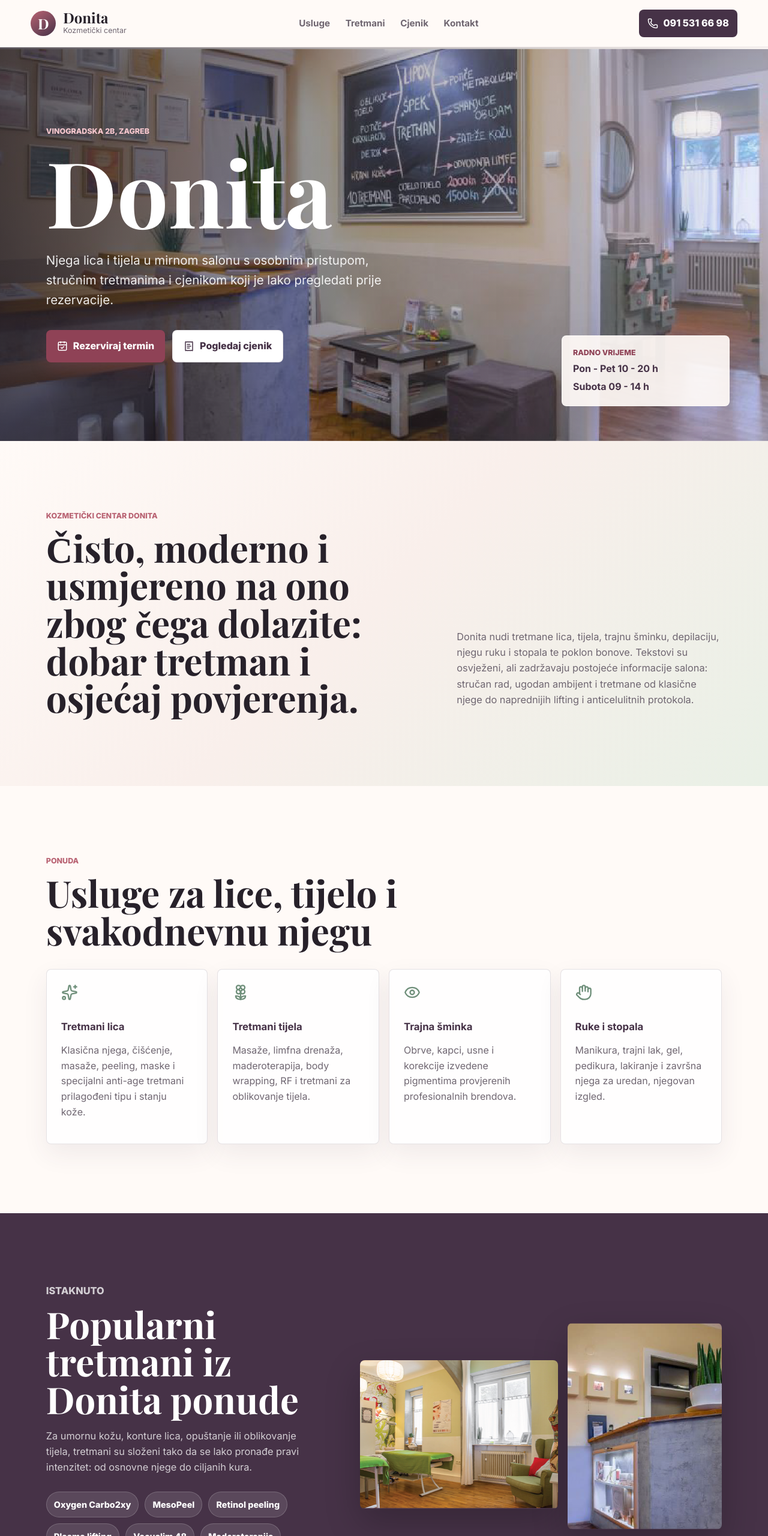
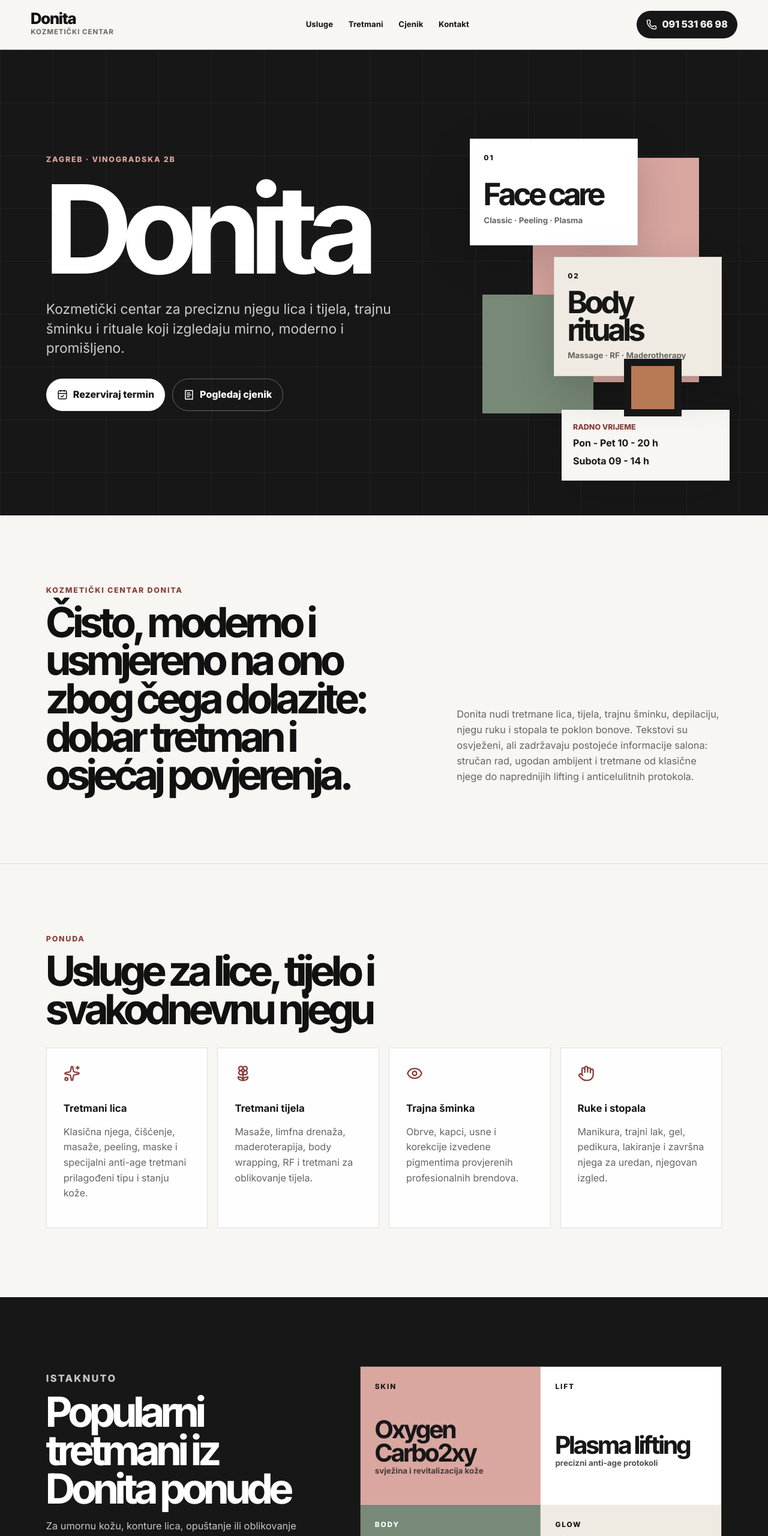
Before and after one commit to ivanorka/donita, a website: page index.html in a window 1280 px wide. Shown: the top 2560 px of the page at 60% size. Drawn offline with nearby package versions, Linux system fonts and the light colour scheme.

Commit message:
Redesign Donita visual identity

```diff
--- a/admin.html
+++ b/admin.html
@@ -7,7 +7,7 @@
     <title>Donita admin | Upiti</title>
     <link rel="preconnect" href="https://fonts.googleapis.com">
     <link rel="preconnect" href="https://fonts.gstatic.com" crossorigin>
-    <link href="https://fonts.googleapis.com/css2?family=Inter:wght@400;500;600;700;800&family=Playfair+Display:wght@600;700&display=swap" rel="stylesheet">
+    <link href="https://fonts.googleapis.com/css2?family=Inter+Tight:wght@400;500;600;700;800&family=Inter:wght@400;500;600;700;800&display=swap" rel="stylesheet">
     <link rel="stylesheet" href="styles.css">
     <script src="https://unpkg.com/lucide@latest/dist/umd/lucide.min.js" defer></script>
     <script src="admin.js" defer></script>
@@ -16,7 +16,6 @@
     <main class="admin-shell">
       <section class="admin-hero">
         <a class="brand" href="/">
-          <span class="brand-mark">D</span>
           <span>
             <strong>Donita</strong>
             <small>Admin upiti</small>
--- a/index.html
+++ b/index.html
@@ -7,7 +7,7 @@
     <title>Donita | Kozmetički centar Zagreb</title>
     <link rel="preconnect" href="https://fonts.googleapis.com">
     <link rel="preconnect" href="https://fonts.gstatic.com" crossorigin>
-    <link href="https://fonts.googleapis.com/css2?family=Inter:wght@400;500;600;700;800&family=Playfair+Display:wght@600;700&display=swap" rel="stylesheet">
+    <link href="https://fonts.googleapis.com/css2?family=Inter+Tight:wght@400;500;600;700;800&family=Inter:wght@400;500;600;700;800&display=swap" rel="stylesheet">
     <link rel="stylesheet" href="styles.css">
     <script src="https://unpkg.com/lucide@latest/dist/umd/lucide.min.js" defer></script>
     <script src="script.js" defer></script>
@@ -15,7 +15,6 @@
   <body>
     <header class="site-header">
       <a class="brand" href="#top" aria-label="Donita naslovna">
-        <span class="brand-mark">D</span>
         <span>
           <strong>Donita</strong>
           <small>Kozmetički centar</small>
@@ -38,13 +37,10 @@
 
     <main id="top">
       <section class="hero" aria-labelledby="hero-title">
-        <div class="hero-media" aria-hidden="true">
-          <img src="assets/donita-slider-01.png" alt="">
-        </div>
         <div class="hero-content">
-          <p class="eyebrow">Vinogradska 2b, Zagreb</p>
+          <p class="eyebrow">Zagreb · Vinogradska 2b</p>
           <h1 id="hero-title">Donita</h1>
-          <p class="hero-copy">Njega lica i tijela u mirnom salonu s osobnim pristupom, stručnim tretmanima i cjenikom koji je lako pregledati prije rezervacije.</p>
+          <p class="hero-copy">Kozmetički centar za preciznu njegu lica i tijela, trajnu šminku i rituale koji izgledaju mirno, moderno i promišljeno.</p>
           <div class="hero-actions">
             <a class="button primary" href="#kontakt">
               <i data-lucide="calendar-check"></i>
@@ -55,6 +51,19 @@
               Pogledaj cjenik
             </a>
           </div>
+        </div>
+        <div class="hero-visual" aria-hidden="true">
+          <div class="visual-card visual-card-main">
+            <span>01</span>
+            <strong>Face care</strong>
+            <small>Classic · Peeling · Plasma</small>
+          </div>
+          <div class="visual-card visual-card-accent">
+            <span>02</span>
+            <strong>Body rituals</strong>
+            <small>Massage · RF · Maderotherapy</small>
+          </div>
+          <div class="visual-swatch"></div>
         </div>
         <div class="hero-panel">
           <span>Radno vrijeme</span>
@@ -114,9 +123,27 @@
             <span>Maderoterapija</span>
           </div>
         </div>
-        <div class="image-stack">
-          <img src="assets/donita-slider-03.png" alt="Prostor kozmetičkog centra Donita">
-          <img src="assets/donita-slider-05.png" alt="Detalj salona Donita">
+        <div class="treatment-board" aria-label="Istaknuti tretmani">
+          <article>
+            <span>SKIN</span>
+            <strong>Oxygen Carbo2xy</strong>
+            <small>svježina i revitalizacija kože</small>
+          </article>
+          <article>
+            <span>LIFT</span>
+            <strong>Plasma lifting</strong>
+            <small>precizni anti-age protokoli</small>
+          </article>
+          <article>
+            <span>BODY</span>
+            <strong>Maderoterapija</strong>
+            <small>oblikovanje i tonus tijela</small>
+          </article>
+          <article>
+            <span>GLOW</span>
+            <strong>MesoPeel</strong>
+            <small>nježnija obnova teksture</small>
+          </article>
         </div>
       </section>
 
--- a/styles.css
+++ b/styles.css
@@ -1,16 +1,19 @@
 :root {
-  --ink: #27212a;
-  --muted: #6f6671;
-  --paper: #fffaf7;
-  --soft: #f7ece8;
-  --rose: #b96373;
-  --rose-deep: #8f4256;
-  --sage: #6f8f7a;
-  --mint: #dfeadd;
-  --plum: #463247;
-  --gold: #c79b58;
-  --line: rgba(70, 50, 71, 0.14);
-  --shadow: 0 24px 70px rgba(70, 50, 71, 0.14);
+  --ink: #111111;
+  --muted: #68645f;
+  --paper: #f7f6f2;
+  --surface: #ffffff;
+  --soft: #eee8df;
+  --blush: #d9a6a0;
+  --rose: #b96c65;
+  --rose-deep: #8b3f3a;
+  --sage: #788977;
+  --clay: #b87955;
+  --charcoal: #171717;
+  --plum: #171717;
+  --gold: #b87955;
+  --line: rgba(17, 17, 17, 0.13);
+  --shadow: 0 28px 80px rgba(17, 17, 17, 0.12);
 }
 
 * {
@@ -53,44 +56,35 @@ textarea {
   grid-template-columns: auto 1fr auto;
   align-items: center;
   gap: 22px;
-  padding: 16px clamp(18px, 4vw, 58px);
-  background: rgba(255, 250, 247, 0.9);
+  padding: 18px clamp(18px, 4vw, 58px);
+  background: rgba(247, 246, 242, 0.88);
   border-bottom: 1px solid var(--line);
-  backdrop-filter: blur(18px);
+  backdrop-filter: blur(22px);
 }
 
 .brand {
   display: inline-flex;
   align-items: center;
-  gap: 12px;
   min-width: 180px;
-}
-
-.brand-mark {
-  display: grid;
-  width: 42px;
-  height: 42px;
-  place-items: center;
-  border-radius: 50%;
-  color: #fff;
-  background: linear-gradient(145deg, var(--rose), var(--plum));
-  font-family: "Playfair Display", serif;
-  font-size: 1.5rem;
-  font-weight: 700;
 }
 
 .brand strong,
 .site-footer strong {
   display: block;
-  font-family: "Playfair Display", serif;
-  font-size: 1.5rem;
-  line-height: 1;
+  font-family: "Inter Tight", Inter, sans-serif;
+  font-size: 1.62rem;
+  font-weight: 800;
+  letter-spacing: -0.03em;
+  line-height: 0.95;
 }
 
 .brand small {
   display: block;
   color: var(--muted);
-  font-size: 0.78rem;
+  font-size: 0.72rem;
+  font-weight: 700;
+  letter-spacing: 0.08em;
+  text-transform: uppercase;
 }
 
 .main-nav {
@@ -98,9 +92,10 @@ textarea {
   display: flex;
   align-items: center;
   gap: clamp(12px, 2vw, 28px);
-  color: var(--muted);
-  font-size: 0.95rem;
+  color: var(--ink);
+  font-size: 0.82rem;
   font-weight: 700;
+  letter-spacing: 0.01em;
 }
 
 .main-nav a,
@@ -110,7 +105,7 @@ textarea {
 
 .main-nav a:hover,
 .site-footer a:hover {
-  color: var(--rose-deep);
+  color: var(--rose);
 }
 
 .header-cta,
@@ -121,16 +116,16 @@ textarea {
   gap: 9px;
   min-height: 44px;
   border: 0;
-  border-radius: 8px;
+  border-radius: 999px;
   cursor: pointer;
   font-weight: 800;
   transition: transform 0.2s ease, box-shadow 0.2s ease, background 0.2s ease;
 }
 
 .header-cta {
-  padding: 10px 14px;
+  padding: 10px 16px;
   color: #fff;
-  background: var(--plum);
+  background: var(--charcoal);
 }
 
 .button {
@@ -139,13 +134,13 @@ textarea {
 
 .button.primary {
   color: #fff;
-  background: var(--rose-deep);
-  box-shadow: 0 12px 28px rgba(143, 66, 86, 0.22);
+  background: var(--charcoal);
+  box-shadow: 0 18px 42px rgba(17, 17, 17, 0.18);
 }
 
 .button.secondary {
-  color: var(--plum);
-  background: #fff;
+  color: var(--charcoal);
+  background: transparent;
   border: 1px solid var(--line);
 }
 
@@ -182,56 +177,45 @@ textarea {
   height: 44px;
   place-items: center;
   color: var(--plum);
-  background: #fff;
+  background: var(--surface);
   border: 1px solid var(--line);
-  border-radius: 8px;
+  border-radius: 999px;
 }
 
 .hero {
   position: relative;
   display: grid;
-  min-height: clamp(610px, 82vh, 760px);
+  grid-template-columns: minmax(0, 1.08fr) minmax(330px, 0.72fr);
+  gap: clamp(28px, 6vw, 92px);
+  min-height: clamp(660px, 86vh, 820px);
   align-items: center;
-  padding: clamp(72px, 9vw, 126px) clamp(18px, 6vw, 88px);
+  padding: clamp(86px, 10vw, 140px) clamp(18px, 6vw, 88px);
   overflow: hidden;
   isolation: isolate;
-}
-
-.hero-media {
-  position: absolute;
-  inset: 0;
-  z-index: -2;
-}
-
-.hero-media::after {
-  position: absolute;
-  inset: 0;
-  content: "";
-  background: linear-gradient(90deg, rgba(39, 33, 42, 0.78), rgba(39, 33, 42, 0.34) 46%, rgba(255, 250, 247, 0.3));
-}
-
-.hero-media img {
-  width: 100%;
-  height: 100%;
-  object-fit: cover;
+  color: #fff;
+  background:
+    linear-gradient(90deg, rgba(255,255,255,0.05) 1px, transparent 1px),
+    linear-gradient(180deg, rgba(255,255,255,0.05) 1px, transparent 1px),
+    var(--charcoal);
+  background-size: 88px 88px;
 }
 
 .hero-content {
-  max-width: 690px;
+  max-width: 760px;
   color: #fff;
 }
 
 .eyebrow {
   margin: 0 0 12px;
-  color: var(--rose);
+  color: var(--rose-deep);
   font-size: 0.78rem;
-  font-weight: 900;
-  letter-spacing: 0;
+  font-weight: 800;
+  letter-spacing: 0.14em;
   text-transform: uppercase;
 }
 
 .hero .eyebrow {
-  color: #f6c7ce;
+  color: var(--blush);
 }
 
 h1,
@@ -244,16 +228,17 @@ p {
 h1,
 h2 {
   margin: 0;
-  font-family: "Playfair Display", serif;
-  line-height: 1.02;
+  font-family: "Inter Tight", Inter, sans-serif;
+  letter-spacing: -0.065em;
+  line-height: 0.92;
 }
 
 h1 {
-  font-size: clamp(4.2rem, 12vw, 9.5rem);
+  font-size: clamp(5rem, 16vw, 13rem);
 }
 
 h2 {
-  font-size: clamp(2rem, 4.8vw, 4.3rem);
+  font-size: clamp(2.25rem, 5.4vw, 5.3rem);
 }
 
 h3 {
@@ -264,10 +249,11 @@ h3 {
 }
 
 .hero-copy {
-  max-width: 590px;
+  max-width: 640px;
   margin: 22px 0 0;
-  color: rgba(255, 255, 255, 0.9);
-  font-size: clamp(1.05rem, 2vw, 1.28rem);
+  color: rgba(255, 255, 255, 0.78);
+  font-size: clamp(1.12rem, 2vw, 1.42rem);
+  line-height: 1.45;
 }
 
 .hero-actions {
@@ -275,6 +261,21 @@ h3 {
   flex-wrap: wrap;
   gap: 12px;
   margin-top: 34px;
+}
+
+.hero-actions .button.primary {
+  color: var(--charcoal);
+  background: #fff;
+  box-shadow: none;
+}
+
+.hero-actions .button.secondary {
+  color: #fff;
+  border-color: rgba(255, 255, 255, 0.34);
+}
+
+.hero-actions .button.secondary:hover {
+  background: rgba(255, 255, 255, 0.08);
 }
 
 .hero-panel {
@@ -285,10 +286,10 @@ h3 {
   gap: 4px;
   width: min(280px, calc(100% - 36px));
   padding: 18px;
-  color: var(--plum);
-  background: rgba(255, 250, 247, 0.92);
-  border: 1px solid rgba(255, 255, 255, 0.52);
-  border-radius: 8px;
+  color: var(--charcoal);
+  background: var(--paper);
+  border: 1px solid rgba(255, 255, 255, 0.28);
+  border-radius: 0;
   box-shadow: var(--shadow);
 }
 
@@ -297,6 +298,84 @@ h3 {
   font-size: 0.78rem;
   font-weight: 900;
   text-transform: uppercase;
+}
+
+.hero-visual {
+  position: relative;
+  min-height: 520px;
+}
+
+.hero-visual::before {
+  position: absolute;
+  inset: 10% 9% auto auto;
+  width: min(66%, 360px);
+  height: 72%;
+  content: "";
+  background: var(--blush);
+}
+
+.hero-visual::after {
+  position: absolute;
+  inset: auto auto 8% 5%;
+  width: 44%;
+  height: 38%;
+  content: "";
+  background: var(--sage);
+}
+
+.visual-card {
+  position: absolute;
+  z-index: 1;
+  display: grid;
+  gap: 10px;
+  width: min(280px, 74%);
+  min-height: 178px;
+  padding: 22px;
+  color: var(--charcoal);
+  background: var(--surface);
+  border: 1px solid rgba(17, 17, 17, 0.12);
+  box-shadow: 0 24px 70px rgba(0, 0, 0, 0.18);
+}
+
+.visual-card-main {
+  top: 4%;
+  left: 0;
+}
+
+.visual-card-accent {
+  right: 0;
+  bottom: 20%;
+  background: #f0ebe2;
+}
+
+.visual-card span {
+  font-size: 0.74rem;
+  font-weight: 900;
+  letter-spacing: 0.16em;
+}
+
+.visual-card strong {
+  align-self: end;
+  font-family: "Inter Tight", Inter, sans-serif;
+  font-size: clamp(2rem, 4vw, 3.4rem);
+  letter-spacing: -0.06em;
+  line-height: 0.9;
+}
+
+.visual-card small {
+  color: var(--muted);
+  font-weight: 700;
+}
+
+.visual-swatch {
+  position: absolute;
+  right: 16%;
+  bottom: 7%;
+  z-index: 2;
+  width: 96px;
+  height: 96px;
+  background: var(--clay);
+  border: 12px solid var(--charcoal);
 }
 
 .section-pad {
@@ -308,7 +387,8 @@ h3 {
   grid-template-columns: minmax(0, 1.1fr) minmax(280px, 0.8fr);
   gap: clamp(26px, 6vw, 80px);
   align-items: end;
-  background: linear-gradient(135deg, #fffaf7 0%, #f9efeb 48%, #e9f0e6 100%);
+  background: var(--paper);
+  border-bottom: 1px solid var(--line);
 }
 
 .intro p:last-child,
@@ -343,22 +423,28 @@ h3 {
 .price-card,
 .contact-card,
 .booking-form {
-  background: rgba(255, 255, 255, 0.82);
+  background: rgba(255, 255, 255, 0.9);
   border: 1px solid var(--line);
-  border-radius: 8px;
-  box-shadow: 0 16px 42px rgba(70, 50, 71, 0.08);
+  border-radius: 0;
+  box-shadow: none;
 }
 
 .service-grid article {
-  min-height: 250px;
-  padding: 24px;
+  min-height: 280px;
+  padding: 28px;
+  transition: transform 0.2s ease, background 0.2s ease;
+}
+
+.service-grid article:hover {
+  transform: translateY(-4px);
+  background: #f0ebe2;
 }
 
 .service-grid svg {
   width: 28px;
   height: 28px;
   margin-bottom: 26px;
-  color: var(--sage);
+  color: var(--rose-deep);
 }
 
 .service-grid p {
@@ -372,7 +458,7 @@ h3 {
   align-items: center;
   padding: clamp(64px, 9vw, 116px) clamp(18px, 6vw, 88px);
   color: #fff;
-  background: var(--plum);
+  background: var(--charcoal);
 }
 
 .feature-band h2 {
@@ -393,35 +479,76 @@ h3 {
 .chips span {
   padding: 9px 12px;
   color: #fff;
-  background: rgba(255, 255, 255, 0.11);
+  background: rgba(255, 255, 255, 0.08);
   border: 1px solid rgba(255, 255, 255, 0.18);
   border-radius: 999px;
   font-size: 0.9rem;
   font-weight: 800;
 }
 
-.image-stack {
+.treatment-board {
   display: grid;
-  grid-template-columns: 1fr 0.78fr;
-  gap: 16px;
-  align-items: end;
+  grid-template-columns: repeat(2, minmax(0, 1fr));
+  border: 1px solid rgba(255, 255, 255, 0.18);
 }
 
-.image-stack img {
-  width: 100%;
-  aspect-ratio: 4 / 3;
-  object-fit: cover;
-  border-radius: 8px;
-  box-shadow: 0 22px 58px rgba(0, 0, 0, 0.22);
+.treatment-board article {
+  display: grid;
+  min-height: 230px;
+  padding: 24px;
+  border-right: 1px solid rgba(255, 255, 255, 0.18);
+  border-bottom: 1px solid rgba(255, 255, 255, 0.18);
 }
 
-.image-stack img:last-child {
-  aspect-ratio: 3 / 4;
-  margin-bottom: -34px;
+.treatment-board article:nth-child(2n) {
+  border-right: 0;
+}
+
+.treatment-board article:nth-last-child(-n + 2) {
+  border-bottom: 0;
+}
+
+.treatment-board article:nth-child(1) {
+  background: var(--blush);
+  color: var(--charcoal);
+}
+
+.treatment-board article:nth-child(2) {
+  background: #fff;
+  color: var(--charcoal);
+}
+
+.treatment-board article:nth-child(3) {
+  background: var(--sage);
+  color: #fff;
+}
+
+.treatment-board article:nth-child(4) {
+  background: #f0ebe2;
+  color: var(--charcoal);
+}
+
+.treatment-board span {
+  font-size: 0.74rem;
+  font-weight: 900;
+  letter-spacing: 0.16em;
+}
+
+.treatment-board strong {
+  align-self: end;
+  font-family: "Inter Tight", Inter, sans-serif;
+  font-size: clamp(1.8rem, 3.2vw, 3rem);
+  letter-spacing: -0.05em;
+  line-height: 0.95;
+}
+
+.treatment-board small {
+  opacity: 0.75;
+  font-weight: 700;
 }
 
 .price-section {
-  background: #fffaf7;
+  background: var(--paper);
 }
 
 .price-toolbar {
@@ -434,9 +561,9 @@ h3 {
   align-items: center;
   padding: 14px;
   margin-bottom: 18px;
-  background: rgba(255, 250, 247, 0.94);
+  background: rgba(247, 246, 242, 0.94);
   border: 1px solid var(--line);
-  border-radius: 8px;
+  border-radius: 0;
   backdrop-filter: blur(16px);
 }
 
@@ -459,7 +586,7 @@ h3 {
   min-height: 38px;
   padding: 8px 12px;
   color: var(--plum);
-  background: #fff;
+  background: transparent;
   border: 1px solid var(--line);
   border-radius: 999px;
   cursor: pointer;
@@ -469,8 +596,8 @@ h3 {
 
 .filter-tabs button.active {
   color: #fff;
-  background: var(--sage);
-  border-color: var(--sage);
+  background: var(--charcoal);
+  border-color: var(--charcoal);
 }
 
 .price-grid {
@@ -480,7 +607,7 @@ h3 {
 }
 
 .price-card {
-  padding: 22px;
+  padding: 24px;
 }
 
 .price-card[hidden] {
@@ -510,7 +637,7 @@ h3 {
 }
 
 .price-card strong {
-  color: var(--rose-deep);
+  color: var(--charcoal);
   white-space: nowrap;
 }
 
@@ -535,7 +662,8 @@ h3 {
   justify-content: space-between;
   gap: 24px;
   padding: clamp(44px, 7vw, 72px) clamp(18px, 6vw, 88px);
-  background: linear-gradient(135deg, var(--mint), #fff4ef 62%, #f2dfd9);
+  color: var(--charcoal);
+  background: var(--blush);
 }
 
 .gift-band div {
@@ -546,7 +674,7 @@ h3 {
   display: grid;
   grid-template-columns: minmax(0, 0.85fr) minmax(320px, 1fr);
   gap: 18px;
-  background: #f7ece8;
+  background: #efede7;
 }
 
 .contact-card,
@@ -593,7 +721,7 @@ h3 {
   color: var(--ink);
   background: #fff;
   border: 1px solid var(--line);
-  border-radius: 8px;
+  border-radius: 0;
   outline: 0;
 }
 
@@ -634,12 +762,12 @@ h3 {
   gap: 18px;
   padding: 26px clamp(18px, 6vw, 88px);
   color: rgba(255, 255, 255, 0.8);
-  background: var(--plum);
+  background: var(--charcoal);
 }
 
 .admin-page {
   min-height: 100vh;
-  background: linear-gradient(135deg, #fffaf7 0%, #f7ece8 54%, #dfeadd 100%);
+  background: var(--paper);
 }
 
 .admin-shell {
@@ -670,8 +798,9 @@ h3 {
 .admin-login h1,
 .admin-panel h1 {
   margin: 0;
-  font-family: "Playfair Display", serif;
+  font-family: "Inter Tight", Inter, sans-serif;
   font-size: clamp(2.4rem, 6vw, 5.4rem);
+  letter-spacing: -0.06em;
   line-height: 1;
 }
 
@@ -689,7 +818,7 @@ h3 {
   padding: 22px;
   background: rgba(255, 255, 255, 0.86);
   border: 1px solid var(--line);
-  border-radius: 8px;
+  border-radius: 0;
   box-shadow: 0 16px 42px rgba(70, 50, 71, 0.08);
 }
 
@@ -751,7 +880,7 @@ h3 {
   gap: 4px 12px;
   padding: 12px;
   border: 1px solid var(--line);
-  border-radius: 8px;
+  border-radius: 0;
 }
 
 .email-statuses li.sent {
@@ -815,7 +944,7 @@ h3 {
     padding: 18px;
     background: #fff;
     border: 1px solid var(--line);
-    border-radius: 8px;
+    border-radius: 0;
     box-shadow: var(--shadow);
   }
 
@@ -834,8 +963,14 @@ h3 {
   }
 
   .hero {
-    min-height: 660px;
+    grid-template-columns: 1fr;
+    min-height: auto;
     align-items: start;
+    padding-bottom: 220px;
+  }
+
+  .hero-visual {
+    min-height: 360px;
   }
 
   .hero-panel {
@@ -847,6 +982,12 @@ h3 {
 }
 
 @media (max-width: 640px) {
+  h2 {
+    font-size: clamp(2.05rem, 13vw, 3.5rem);
+    letter-spacing: -0.052em;
+    line-height: 0.98;
+  }
+
   .service-grid,
   .price-grid {
     grid-template-columns: 1fr;
@@ -861,12 +1002,27 @@ h3 {
     display: grid;
   }
 
-  .image-stack {
+  .treatment-board {
     grid-template-columns: 1fr;
   }
 
-  .image-stack img:last-child {
-    margin-bottom: 0;
+  .treatment-board article,
+  .treatment-board article:nth-child(2n),
+  .treatment-board article:nth-last-child(-n + 2) {
+    border-right: 0;
+    border-bottom: 1px solid rgba(255, 255, 255, 0.18);
+  }
+
+  .treatment-board article:last-child {
+    border-bottom: 0;
+  }
+
+  .hero-visual {
+    display: none;
+  }
+
+  .hero {
+    padding-bottom: 210px;
   }
 
   .price-toolbar {
```
